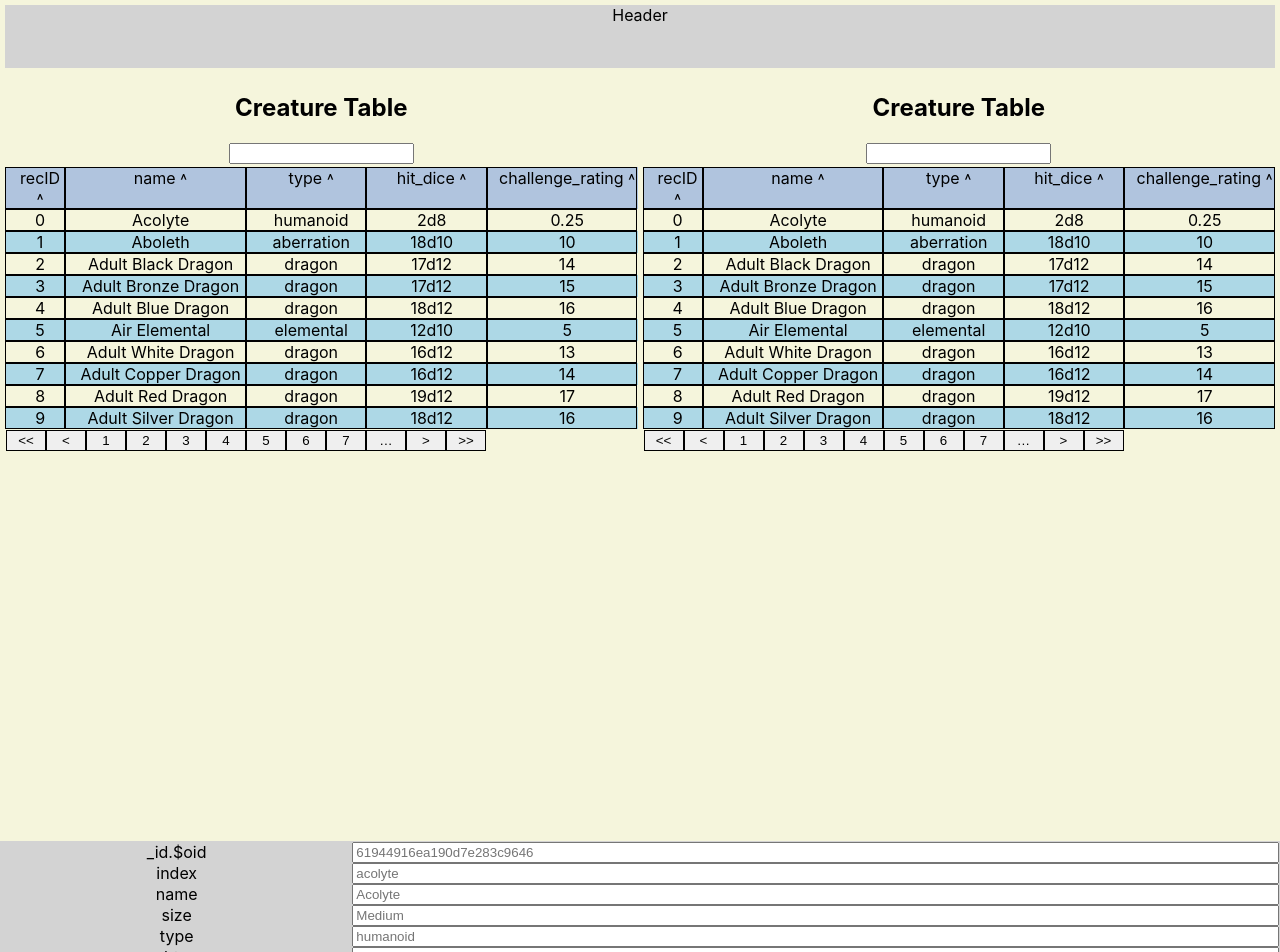
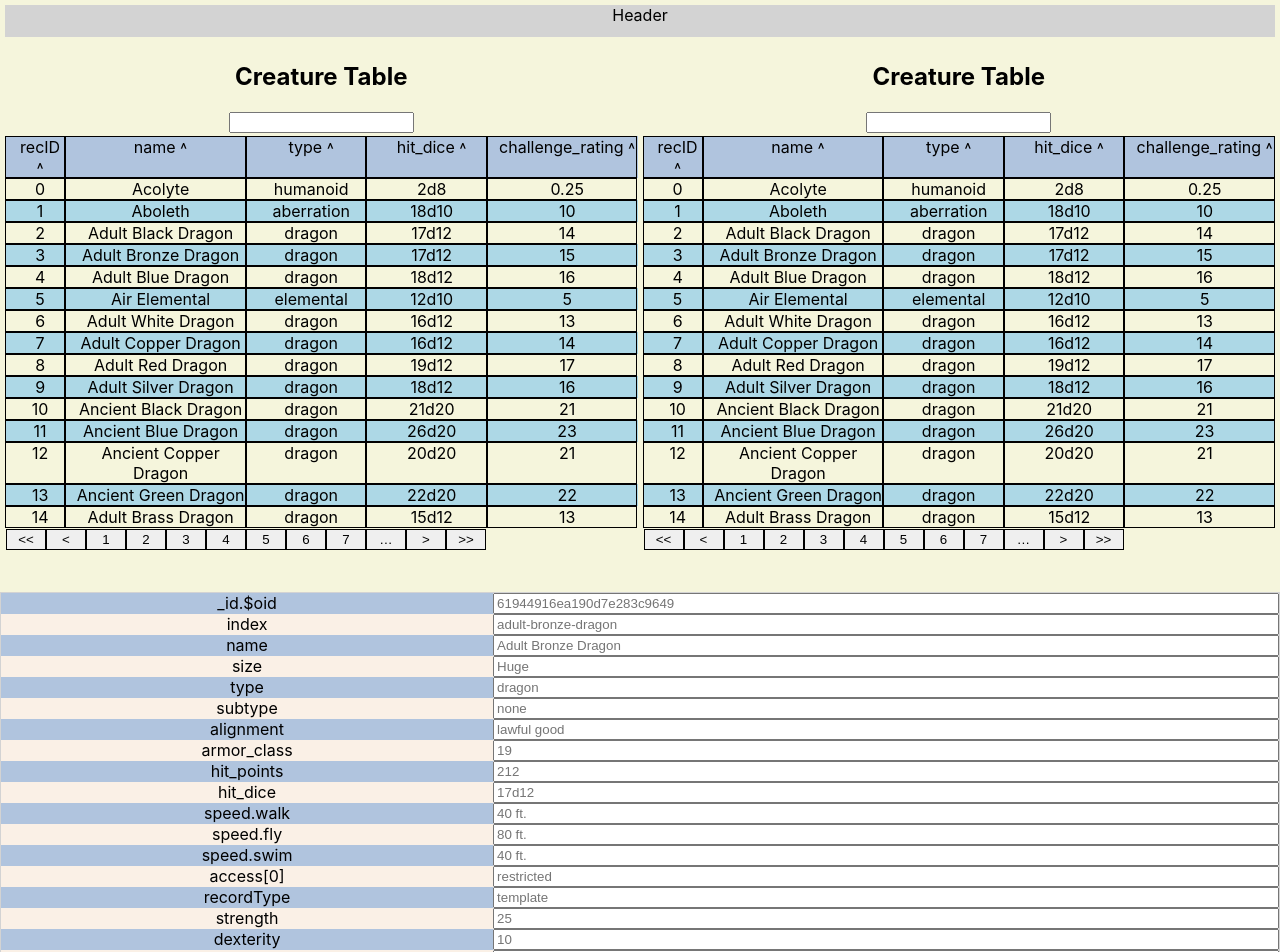
Before and after one commit to rlongo-office/rpg-client-gm, a Next.js app: page /table-test in a window 1280 px wide. Shown: the top 952 px of the page. Built offline with nearby package versions, Linux system fonts and the light colour scheme.

Commit message:
Basic Input completed

```diff
--- a/components/DataTable/TableBody/utils.tsx
+++ b/components/DataTable/TableBody/utils.tsx
@@ -89,19 +89,32 @@ const iterateObjEntries = (parent:string,val:any,objPath:Array<string>)=>{
       objPath.push(parent)
     }
     val.forEach((subVal:any)=>{
-      let arrayIndex = "[" + index + "]."
+      let arrayIndex = "[" + index + "]"
       if (typeof subVal === 'object'){
-        Object.entries(subVal).forEach((entry)=>{
-          const [key,value] = entry
-          iterateObjEntries(parentPath + arrayIndex + key,value,objPath)
-        })
+        if (!(Array.isArray(subVal))){
+          Object.keys(subVal).forEach((key)=>{
+            let value = subVal[key]
+            if (value === null) {
+              value = "null"
+            }
+            iterateObjEntries(parentPath + arrayIndex + "." + key,value,objPath)
+          })
+        } else {
+          iterateObjEntries(parentPath + arrayIndex,subVal,objPath)
+        }
+      } else {
+        objPath.push(parentPath + arrayIndex)
       }
+      index +=1
     })
   } else {
     let dotOrNot = parentPath==="" ? "" : "."
     if (typeof val === 'object'){
-      Object.entries(val).forEach((entry)=>{
-        const [key,value] = entry
+        Object.keys(val).forEach((key)=>{
+          let value = val[key]
+          if (value === null) {
+            value = "null"
+          }
         iterateObjEntries(parent+dotOrNot+key,value,objPath)
       })
     } else {
@@ -124,7 +137,7 @@ var getObjValue = function (obj:any, path:string, def:any) {
 		// Split to an array with dot notation
 		path.split('.').forEach(function (item, index) {
 			// Split to an array with bracket notation
-			item.split(/\[([^}]+)\]/g).forEach(function (key) {
+			item.split(/\[(.*?)\]/g).forEach(function (key) {
 				// Push to the new array
 				if (key.length > 0) {
 					output.push(key);
--- a/components/TableInputForm.tsx
+++ b/components/TableInputForm.tsx
@@ -16,7 +16,7 @@ function TableInputForm(
 
     const renderInputForm =()=>{
         let content: JSX.Element[] = []
-        const inputObj = creatures[0]
+        const inputObj = creatures[3]
         let inputLabels:Array<string> = []
         iterateObjEntries("",inputObj,inputLabels)
         //Get array of paths to all entries in Object
@@ -25,7 +25,7 @@ function TableInputForm(
         inputLabels.forEach((attr:string)=>{
             let labelProps:Object = {key:`label-${attr}-${idCount}`} //id:`${attr}-${idCount}`}
             //let inputProps:Object = {key:`input-${attr}-${idCount}`} //,id:`${attr}`}
-            console.log(attr)
+            //console.log(attr)
             let labelEL = React.createElement("span",labelProps,attr)
             content.push(labelEL)
             //let inputEL = React.createElement("input",inputProps,getObjValue(inputObj,attr,"none"))
@@ -37,12 +37,14 @@ function TableInputForm(
     }
 
     React.useEffect(()=>{
-        setCurrentRecord(creatures[0])
+        setCurrentRecord(creatures[3])
+        console.log(String("from[0][33]").split(/\[(.*?)\]/g))
+
     },[])
 
 
     return (
-      <div className="InputPage">
+      <div className="InputPage inputStriped">
          {renderInputForm()}
       </div>
     );
--- a/pages/table-test/index.tsx
+++ b/pages/table-test/index.tsx
@@ -62,7 +62,7 @@ function TableTest() {
         header:"keys",
         stripe:true,
         border:true,
-        pageSize:10,
+        pageSize:15,
         renderRows:renderFunction,
         data: data
     }
@@ -86,7 +86,9 @@ React.useEffect(()=>{
                 />
             </div>
           </div>
+          <div>
             <TableInputForm />
+            </div>
        </div>
     );
 
--- a/styles/globals.css
+++ b/styles/globals.css
@@ -55,7 +55,7 @@ a {
 .dataPage{
   display: grid;
   grid-template-columns: 1fr 1fr;
-  grid-template-rows: 1fr 6fr 6fr;
+  grid-template-rows: 1fr 16fr 1fr;
   grid-gap: 5px;
   background-color: beige;
   padding: 5px;
@@ -76,6 +76,14 @@ a {
 
 .striped div:nth-child(even){
     background-color: lightblue;
+}
+
+.inputStriped span:nth-child(4n+1){
+  background-color: lightsteelblue;
+}
+
+.inputStriped span:nth-child(4n+3){
+  background-color: linen;
 }
 
 .pageBox {
```
